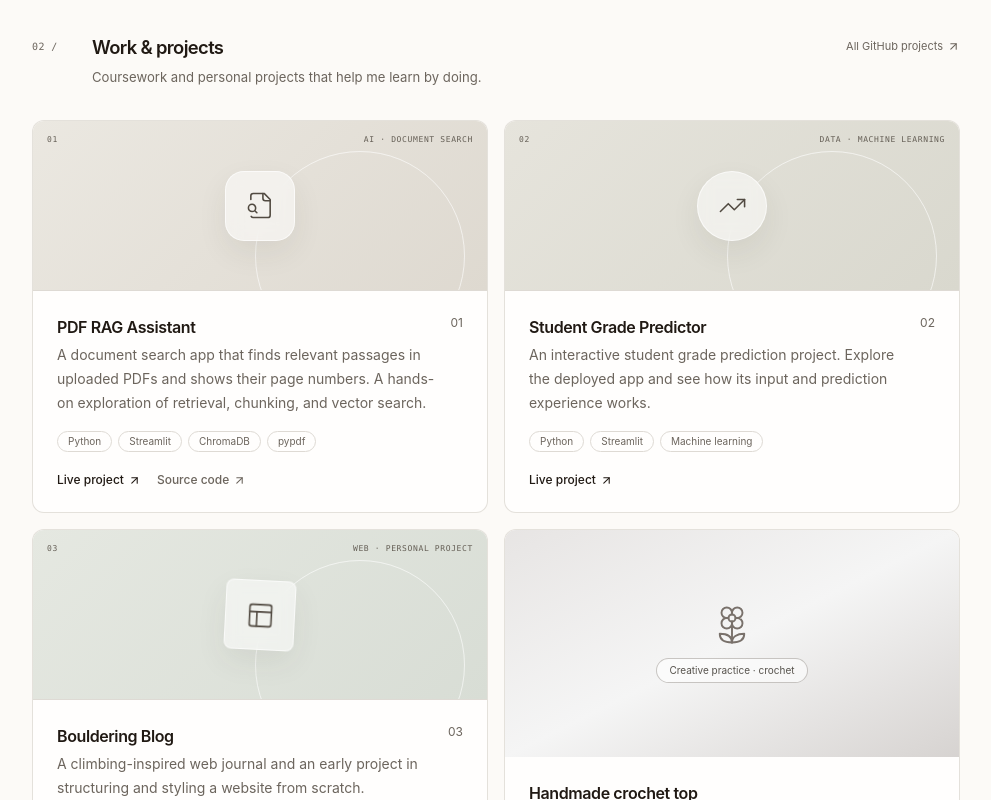
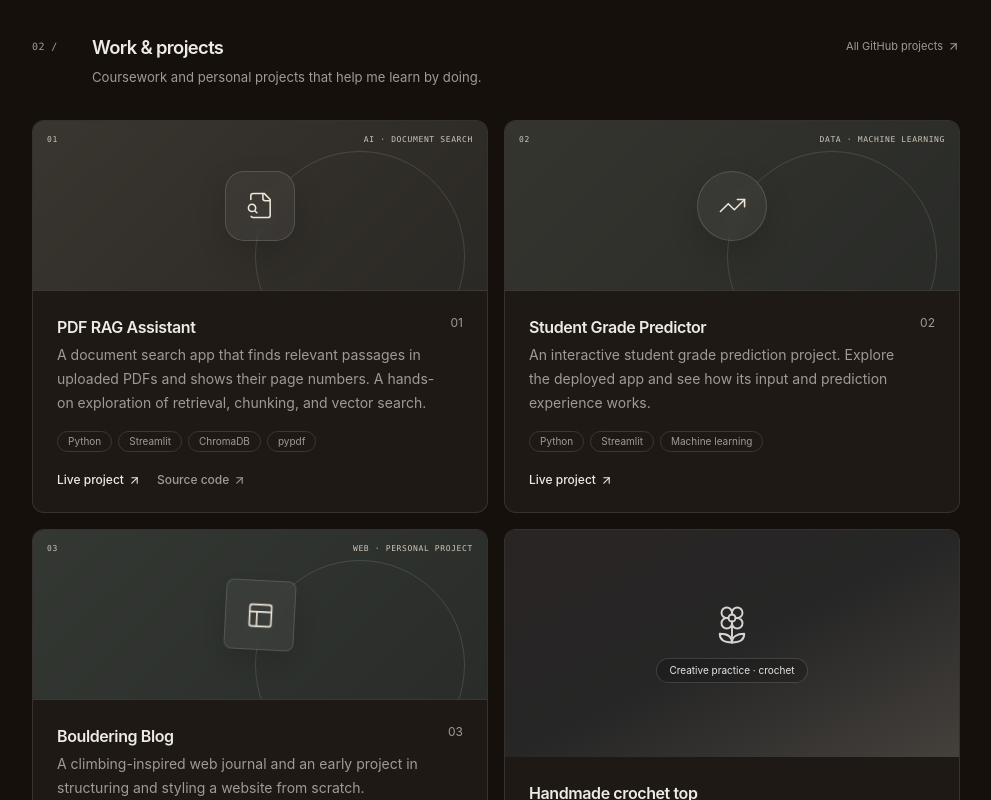
Before and after one commit to ismirtibohara/ismirti-portfolio, a Next.js app: page / in a window 1280 px wide. Shown: the part 1100-1900 px from the top of the page, without its empty margins (144-1135 px from the left). Built offline with nearby package versions, Linux system fonts and the light colour scheme.

Commit message:
Switch portfolio to warm dark theme

```diff
--- a/app/globals.css
+++ b/app/globals.css
@@ -1,21 +1,22 @@
 @import "tailwindcss";
 
 :root {
-  --background: oklch(0.986 0.004 78);
-  --foreground: oklch(0.22 0.015 65);
-  --card: oklch(0.998 0.002 80);
-  --card-foreground: oklch(0.22 0.015 65);
-  --primary: oklch(0.3 0.018 63);
-  --primary-foreground: oklch(0.985 0.004 78);
-  --secondary: oklch(0.955 0.008 78);
-  --secondary-foreground: oklch(0.29 0.016 65);
-  --muted: oklch(0.955 0.008 78);
-  --muted-foreground: oklch(0.51 0.015 67);
-  --accent: oklch(0.91 0.012 77);
-  --accent-foreground: oklch(0.25 0.018 65);
-  --border: oklch(0.89 0.009 75);
-  --input: oklch(0.89 0.009 75);
-  --ring: oklch(0.52 0.018 65);
+  color-scheme: dark;
+  --background: oklch(0.18 0.012 62);
+  --foreground: oklch(0.94 0.008 78);
+  --card: oklch(0.22 0.012 62);
+  --card-foreground: oklch(0.94 0.008 78);
+  --primary: oklch(0.89 0.012 78);
+  --primary-foreground: oklch(0.22 0.014 62);
+  --secondary: oklch(0.255 0.012 62);
+  --secondary-foreground: oklch(0.91 0.008 78);
+  --muted: oklch(0.255 0.012 62);
+  --muted-foreground: oklch(0.69 0.012 72);
+  --accent: oklch(0.31 0.014 62);
+  --accent-foreground: oklch(0.94 0.008 78);
+  --border: oklch(0.34 0.012 62);
+  --input: oklch(0.34 0.012 62);
+  --ring: oklch(0.67 0.014 72);
 }
 
 @theme inline {
@@ -41,7 +42,7 @@
 html { scroll-behavior: smooth; scroll-padding-top: 90px; }
 body { min-height: 100vh; margin: 0; background: var(--background); color: var(--foreground); font-family: Inter, ui-sans-serif, system-ui, -apple-system, BlinkMacSystemFont, "Segoe UI", sans-serif; -webkit-font-smoothing: antialiased; }
 a { text-decoration: none; }
-::selection { background: #d8d0c4; color: #221e19; }
+::selection { background: #806b55; color: #fffaf2; }
 
 .section-wrap { width: min(calc(100% - 2.5rem), 58rem); margin-inline: auto; }
 .section-space { padding-block: 3.6rem; }
@@ -52,13 +53,13 @@ a { text-decoration: none; }
 .section-aside-link { display: inline-flex; align-items: center; gap: 4px; padding-top: 4px; color: var(--muted-foreground); font-size: 11px; transition: color .18s ease; }
 .section-aside-link:hover { color: var(--foreground); }
 .project-visual { position: relative; display: grid; min-height: 170px; place-items: center; overflow: hidden; border-bottom: 1px solid var(--border); }
-.project-visual-rag { background: linear-gradient(135deg, #ebe8e1, #ded9d0); }
-.project-visual-grades { background: linear-gradient(135deg, #e6e4dc, #d9d8ce); }
-.project-visual-blog { background: linear-gradient(135deg, #e5e8e1, #d8ddd5); }
-.project-visual-label { position: absolute; z-index: 2; inset: 13px 14px auto; display: flex; justify-content: space-between; color: #655f56; font-family: ui-monospace, SFMono-Regular, Menlo, monospace; font-size: 8px; letter-spacing: .08em; }
-.project-visual-mark { position: relative; z-index: 1; display: grid; width: 70px; height: 70px; place-items: center; border: 1px solid #ffffffa6; border-radius: 19px; background: #ffffff85; color: #514a41; box-shadow: 0 12px 30px #3b342513; backdrop-filter: blur(8px); transition: transform .25s ease; }
+.project-visual-rag { background: linear-gradient(135deg, #39352f, #2b2925); }
+.project-visual-grades { background: linear-gradient(135deg, #35352f, #292b28); }
+.project-visual-blog { background: linear-gradient(135deg, #343833, #292c29); }
+.project-visual-label { position: absolute; z-index: 2; inset: 13px 14px auto; display: flex; justify-content: space-between; color: #d0c5b7; font-family: ui-monospace, SFMono-Regular, Menlo, monospace; font-size: 8px; letter-spacing: .08em; }
+.project-visual-mark { position: relative; z-index: 1; display: grid; width: 70px; height: 70px; place-items: center; border: 1px solid #ffffff24; border-radius: 19px; background: #ffffff0c; color: #eee4d7; box-shadow: 0 12px 30px #00000026; backdrop-filter: blur(8px); transition: transform .25s ease; }
 .project-card:hover .project-visual-mark { transform: translateY(-3px) rotate(-3deg); }
-.project-visual-orbit { position: absolute; width: 210px; height: 210px; border: 1px solid #fff9; border-radius: 50%; transform: translate(100px, 50px); }
+.project-visual-orbit { position: absolute; width: 210px; height: 210px; border: 1px solid #ffffff20; border-radius: 50%; transform: translate(100px, 50px); }
 .project-visual-grades .project-visual-mark { border-radius: 50%; }
 .project-visual-blog .project-visual-mark { border-radius: 8px; transform: rotate(3deg); }
 .project-card:hover .project-visual-blog .project-visual-mark { transform: translateY(-3px) rotate(0); }
--- a/app/layout.tsx
+++ b/app/layout.tsx
@@ -1,4 +1,4 @@
-import type { Metadata } from "next";
+import type { Metadata, Viewport } from "next";
 import "./globals.css";
 
 export const metadata: Metadata = {
@@ -14,6 +14,11 @@ export const metadata: Metadata = {
   },
 };
 
+export const viewport: Viewport = {
+  themeColor: "#2f2923",
+  colorScheme: "dark",
+};
+
 export default function RootLayout({ children }: Readonly<{ children: React.ReactNode }>) {
   return (
     <html lang="en">
--- a/components/sections/work.tsx
+++ b/components/sections/work.tsx
@@ -24,9 +24,9 @@ export function WorkSection() {
           );
         })}
         <Card className="project-card overflow-hidden border-border/80 bg-card shadow-none transition-all duration-200 hover:-translate-y-1 hover:shadow-md">
-          <a href={crochet.link} target="_blank" rel="noreferrer" className="relative flex aspect-[16/8] flex-col items-center justify-center gap-3 overflow-hidden bg-gradient-to-br from-stone-200 via-neutral-100 to-stone-300" aria-label="View Ismirti's crochet page">
-            <Flower2 size={42} strokeWidth={1.1} className="text-stone-500" aria-hidden="true" />
-            <span className="rounded-full border border-stone-400/60 bg-white/60 px-3 py-1 text-[10px] text-stone-600">Creative practice · crochet</span>
+          <a href={crochet.link} target="_blank" rel="noreferrer" className="relative flex aspect-[16/8] flex-col items-center justify-center gap-3 overflow-hidden bg-gradient-to-br from-stone-800 via-neutral-800 to-stone-700" aria-label="View Ismirti's crochet page">
+            <Flower2 size={42} strokeWidth={1.1} className="text-stone-300" aria-hidden="true" />
+            <span className="rounded-full border border-white/15 bg-black/20 px-3 py-1 text-[10px] text-stone-200">Creative practice · crochet</span>
           </a>
           <CardContent className="p-5 md:p-6"><p className="text-base font-semibold tracking-tight">{crochet.title}</p><p className="mt-1 text-sm leading-6 text-muted-foreground">A handmade piece from my crochet practice, where patience and pattern come together.</p><a className="mt-4 inline-flex items-center gap-1 text-xs font-medium hover:underline" href={crochet.link} target="_blank" rel="noreferrer">See more crochet work <ArrowUpRight size={13} /></a></CardContent>
         </Card>
```
Also changed, not shown: README.txt.
